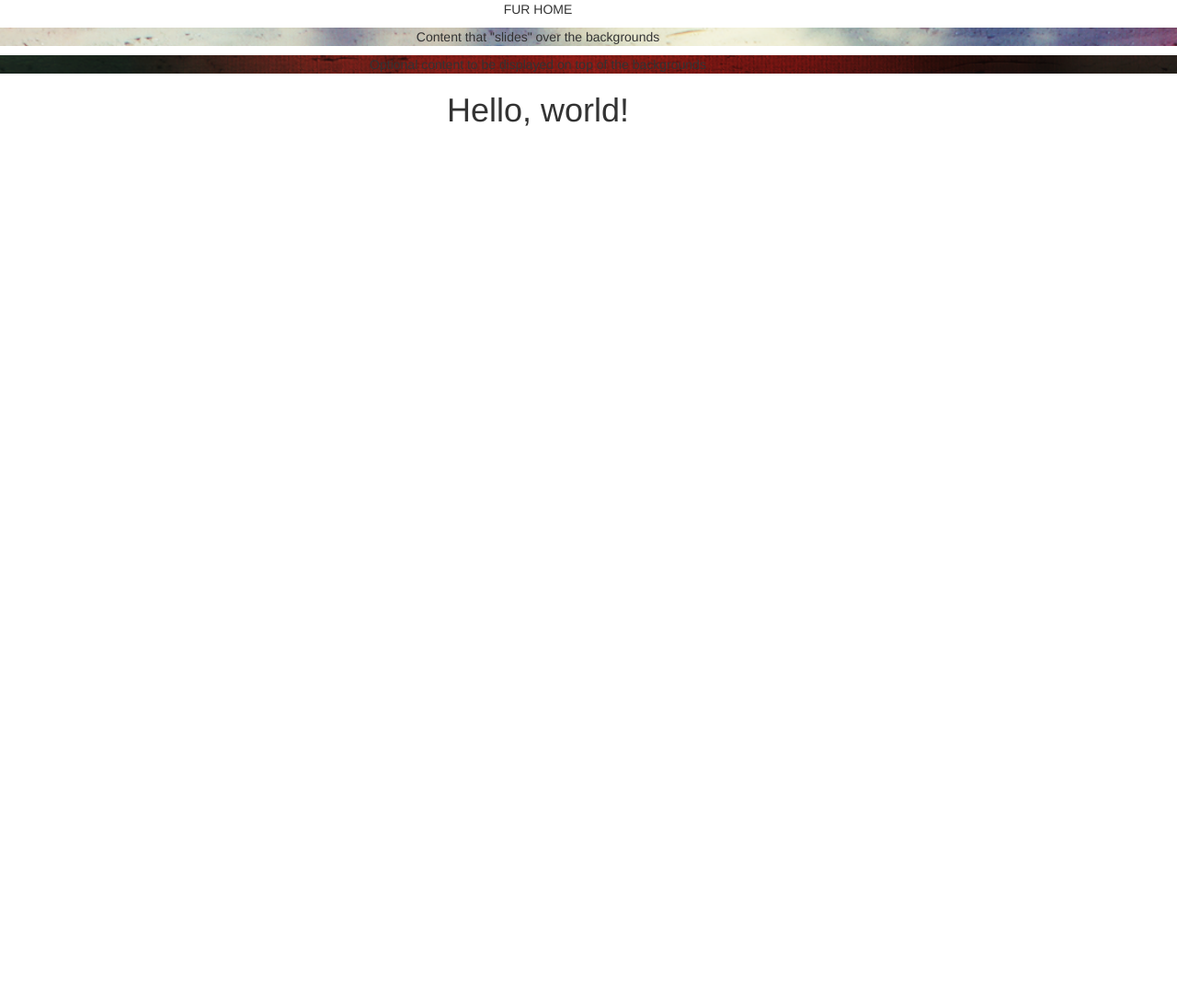
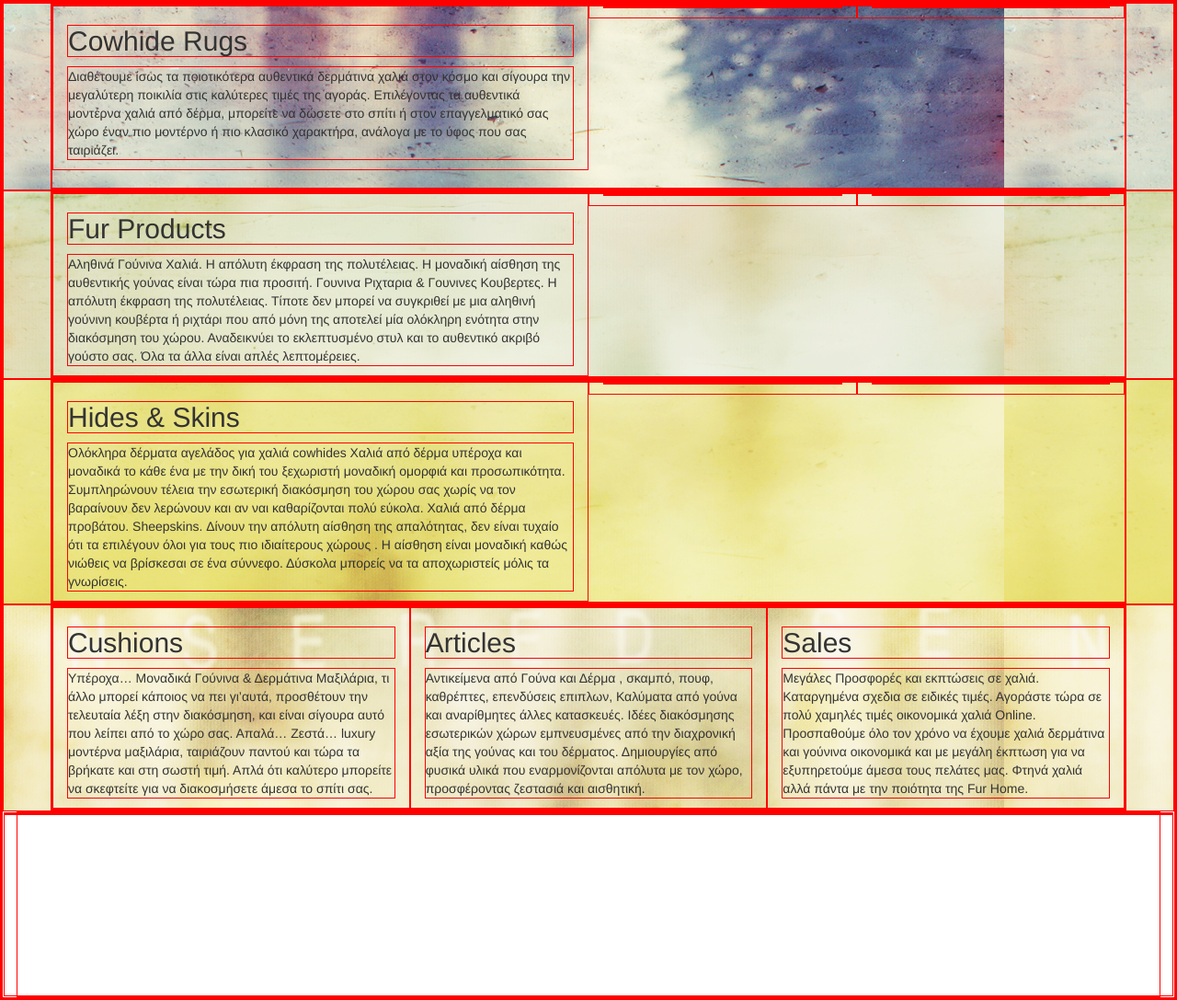
Before and after one commit to alkalline/furhomegr-newhome, a PHP site: page / in a window 1280 px wide. Shown: the whole page at 92% size. Before the commit the page ends 137 px from the top, so only its background shows below. Run offline with PHP 8.4, Linux system fonts and the light colour scheme.

Commit message:
content fill
added sample content in home

```diff
--- a/css/furhome.css
+++ b/css/furhome.css
@@ -1,3 +1,21 @@
+* {
+  border: 1px solid red; }
+
+.row {
+  min-height: 200px;
+}
+#sect1 {
+  background-image: url('../images/image1.png');
+}
+#sect2 {
+  background-image: url('../images/image2.png');
+}
+#sect3 {
+  background-image: url('../images/image3.png');
+}
+#sect4 {
+  background-image: url('../images/image4.png');
+}
 /* All parent elements of .bg-holder must be 100% height for vertical stretch to work */
 /*html,
 body {
@@ -5,23 +23,23 @@ body {
   height: 100%;
 }*/
 
+/*
 .bg-holder {
   width: 100%;
-  height: 100%;
-}
+  height: 100%;}
 
 .bg-holder#pic1 {
-  background-image: url('../images/image1.png');
-}
+  background-image: url('../images/image1.png');}
 
 .bg-holder#pic2 {
-  background-image: url('../images/image2.png');
-}
+  background-image: url('../images/image2.png');}
+
 section {
   max-width: 1170px;
   text-align: center;
-  /*min-height: 400px;*/
-}
+  min-height: 400px;}
+*/
+
 /* the following is for use with larger screens. in the above links I can use smaller images */
 /*
 @media (min-width: 768px) {
--- a/index.html
+++ b/index.html
@@ -20,37 +20,83 @@
 
   </head>
   <body>
-    <section>
-      <p>FUR HOME</p>
-    </section>
-      <div id="pic1" class="bg-holder pic1" data-width="1170" data-height="400">
-        <section>
-          <p>Content that "slides" over the backgrounds</p>
-        </section>
+    <div class="container-fluid">
+      <div class="row" id="sect1">
+        <div class="container">
+          <div class="row">
+            <div class="col-md-6">
+              <h2>Cowhide Rugs</h2>
+              <p>Διαθέτουμε ίσως τα ποιοτικότερα αυθεντικά δερμάτινα χαλιά στον κόσμο και σίγουρα την μεγαλύτερη ποικιλία στις καλύτερες τιμές της αγοράς. Επιλέγοντας τα αυθεντικά μοντέρνα χαλιά από δέρμα, μπορείτε να δώσετε στο σπίτι ή στον επαγγελματικό σας χώρο έναν πιο μοντέρνο ή πιο κλασικό χαρακτήρα, ανάλογα με το ύφος που σας ταιριάζει.</p>
+            </div>
+            <div class="col-md-3"><p></div>
+            <div class="col-md-3"><p></div>
+          </div>
+        </div>
       </div>
-      <section>
-        <p></p>
-      </section>
-      <div id="pic2" class="bg-holder pic2" data-width="1170" data-height="400">
-        <section>Optional content to be displayed on top of the backgrounds</section>
+      <div class="row" id="sect2">
+        <div class="container">
+          <div class="row">
+            <div class="col-md-6">
+              <h2>Fur Products</h2>
+              <p>Αληθινά Γούνινα Χαλιά. Η απόλυτη έκφραση της πολυτέλειας. Η μοναδική αίσθηση της αυθεντικής γούνας είναι τώρα πια προσιτή. Γουνινα Ριχταρια & Γουνινες Κουβερτες. Η απόλυτη έκφραση της πολυτέλειας. Τίποτε δεν μπορεί να συγκριθεί με μια αληθινή γούνινη κουβέρτα ή ριχτάρι που από μόνη της αποτελεί μία ολόκληρη ενότητα στην διακόσμηση του χώρου. Αναδεικνύει το εκλεπτυσμένο στυλ και το αυθεντικό ακριβό γούστο σας. Όλα τα άλλα είναι απλές λεπτομέρειες.</p>
+            </div>
+            <div class="col-md-3"><p></div>
+            <div class="col-md-3"><p></div>
+          </div>
+        </div>
       </div>
-
-        <section>
-          <h1>Hello, world!</h1>
-        </section>
-
+      <div class="row" id="sect3">
+        <div class="container">
+          <div class="row">
+            <div class="col-md-6">
+              <h2>Hides & Skins</h2>
+              <p>Ολόκληρα δέρματα αγελάδος για χαλιά cowhides Χαλιά από δέρμα υπέροχα και μοναδικά το κάθε ένα με την δική του ξεχωριστή μοναδική ομορφιά και προσωπικότητα. Συμπληρώνουν τέλεια την εσωτερική διακόσμηση του χώρου σας χωρίς να τον βαραίνουν δεν λερώνουν και αν ναι καθαρίζονται πολύ εύκολα. Χαλιά από δέρμα προβάτου. Sheepskins. Δίνουν την απόλυτη αίσθηση της απαλότητας, δεν είναι τυχαίο ότι τα επιλέγουν όλοι για τους πιο ιδιαίτερους χώρους . Η αίσθηση είναι μοναδική καθώς νιώθεις να βρίσκεσαι σε ένα σύννεφο. Δύσκολα μπορείς να τα αποχωριστείς μόλις τα γνωρίσεις.</p>
+            </div>
+            <div class="col-md-3"><p></div>
+            <div class="col-md-3"><p></div>
+          </div>
+        </div>
+      </div>
+      <div class="row" id="sect4">
+        <div class="container">
+          <div class="row">
+            <div class="col-md-4">
+              <h2>Cushions</h2>
+              <p>Υπέροχα… Μοναδικά Γούνινα & Δερμάτινα Μαξιλάρια, τι άλλο μπορεί κάποιος να πει γι’αυτά, προσθέτουν την τελευταία λέξη στην διακόσμηση, και είναι σίγουρα αυτό που λείπει από το χώρο σας. Απαλά… Ζεστά… luxury μοντέρνα μαξιλάρια, ταιριάζουν παντού και τώρα τα βρήκατε και στη σωστή τιμή. Απλά ότι καλύτερο μπορείτε να σκεφτείτε για να διακοσμήσετε άμεσα το σπίτι σας.</p>
+            </div>
+            <div class="col-md-4">
+              <h2>Articles</h2>
+              <p>Αντικείμενα από Γούνα και Δέρμα , σκαμπό, πουφ, καθρέπτες, επενδύσεις επιπλων, Καλύματα από γούνα και αναρίθμητες άλλες κατασκευές. Ιδέες διακόσμησης εσωτερικών χώρων εμπνευσμένες από την διαχρονική αξία της γούνας και του δέρματος. Δημιουργίες από φυσικά υλικά που εναρμονίζονται απόλυτα με τον χώρο, προσφέροντας ζεστασιά και αισθητική.</p>
+            </div>
+            <div class="col-md-4">
+              <h2>Sales</h2>
+              <p>Μεγάλες Προσφορές και εκπτώσεις σε χαλιά. Καταργημένα σχεδια σε ειδικές τιμές. Αγοράστε τώρα σε πολύ χαμηλές τιμές οικονομικά χαλιά Online. Προσπαθούμε όλο τον χρόνο να έχουμε χαλιά δερμάτινα και γούνινα οικονομικά και με μεγάλη έκπτωση για να εξυπηρετούμε άμεσα τους πελάτες μας. Φτηνά χαλιά αλλά πάντα με την ποιότητα της Fur Home.</p>
+            </div>
+          </div>
+        </div>
+      </div>
+      <footer>
+        <div class="row">
+          <div class="col-md-3"> </div>
+          <div class="col-md-3"> </div>
+          <div class="col-md-3"> </div>
+          <div class="col-md-3"> </div>
+        </div>
+      </footer>
+    </div>
 
 
     <!-- jQuery (necessary for Bootstrap's JavaScript plugins) -->
     <script src="https://ajax.googleapis.com/ajax/libs/jquery/1.12.4/jquery.min.js"></script>
     <script src="js/jquery-1.12.4.min.js"></script>
     <!-- Include all compiled plugins (below), or include individual files as needed -->
+    <script src="js/bootstrap.min.js"></script>
+    <!--
     <script src="js/jquery.parallax-scroll.min.js"></script>
-    <script src="js/bootstrap.min.js"></script>
     <script>
       $('.bg-holder').parallaxScroll({
       friction: 0.5
       });
-    </script>
+    </script>-->
   </body>
 </html>
```
